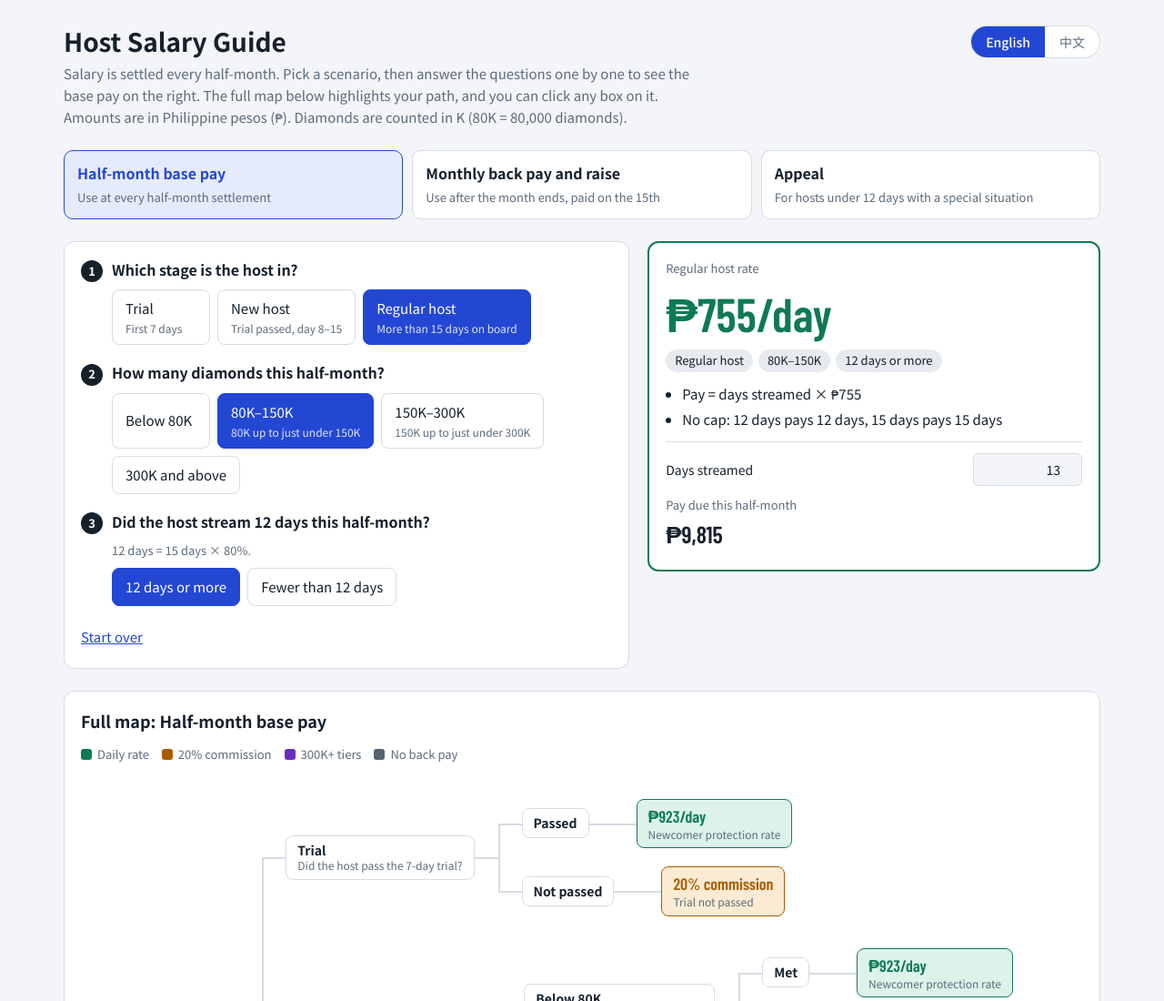
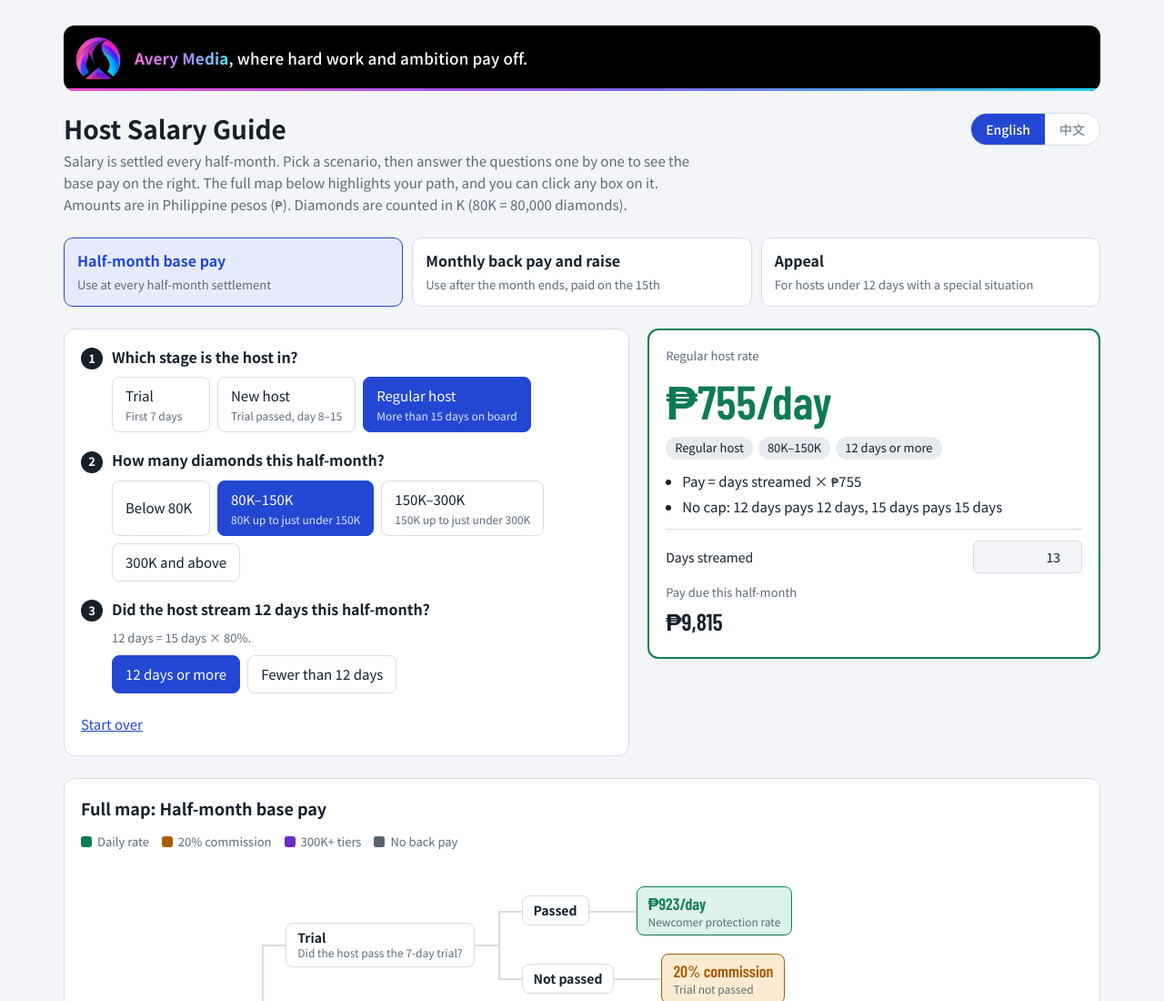
Before and after one commit to manyutiantang/manyutiantang.github.io, a plain HTML site: page index.html in a window 1280 px wide. Shown: the top 1100 px of the page at 91% size. Drawn offline with nearby package versions, Linux system fonts and the light colour scheme.

Commit message:
Add Avery Media logo and slogan banner
Co-Authored-By: Claude Fable 5.2 <noreply@anthropic.com>
Claude-Session: https://claude.ai/code/session_01NWCiqgJn3nS9Lpsi6qkCHv

```diff
--- a/index.html
+++ b/index.html
@@ -4,11 +4,12 @@
 <meta charset="utf-8">
 <meta name="viewport" content="width=device-width, initial-scale=1">
 <title>Host Salary Guide</title>
+<link rel="icon" type="image/png" href="favicon.png">
 <link rel="preconnect" href="https://fonts.googleapis.com">
 <link rel="preconnect" href="https://fonts.gstatic.com" crossorigin>
 <link href="https://fonts.googleapis.com/css2?family=Barlow+Condensed:wght@500;600&family=Noto+Sans+SC:wght@400;500;700&display=swap" rel="stylesheet">
 <style>
-/* layout: scenario tabs, stepper + result card, linked full map, reference tables */
+/* 布局思路：上方三选一的结算场景 → 左侧逐步选择、右侧结果卡 → 下方整张导图（与选择联动）→ 参考表 */
 :root{
   --bg:#F3F5F8; --panel:#FFFFFF; --ink:#15202B; --muted:#5C6B7A; --line:#D5DCE4;
   --accent:#2347D3; --accent-soft:#E6EBFC;
@@ -137,6 +138,12 @@ td.r,th.r{text-align:right;font-variant-numeric:tabular-nums;white-space:nowrap}
 .days div b{font-family:var(--font-num);font-size:16px}
 .note{color:var(--muted);font-size:13px}
 
+.brand{display:flex;align-items:center;gap:14px;background:#000;border-radius:12px;padding:10px 18px 10px 12px;position:relative;overflow:hidden}
+.brand::after{content:"";position:absolute;left:0;right:0;bottom:0;height:3px;background:linear-gradient(90deg,#F04FD0,#8B5CF6 50%,#22D3EE)}
+.brand img{width:52px;height:52px;flex:none;border-radius:50%}
+.brand p{color:#fff;font-size:17px;font-weight:500;line-height:1.35;letter-spacing:.01em;text-wrap:balance}
+.brand p b{font-weight:700;background:linear-gradient(90deg,#F772DB,#A78BFA 55%,#5EE0F5);-webkit-background-clip:text;background-clip:text;color:transparent}
+@media (max-width:480px){.brand p{font-size:15px}.brand img{width:44px;height:44px}}
 .top{display:flex;justify-content:space-between;align-items:flex-start;gap:16px;flex-wrap:wrap}
 .lang{display:inline-flex;border:1.5px solid var(--line);border-radius:999px;overflow:hidden;background:var(--panel);flex:none}
 .lang a,.lang span{padding:6px 16px;font-size:14px;font-weight:500;text-decoration:none;color:var(--muted)}
@@ -149,6 +156,7 @@ td.r,th.r{text-align:right;font-variant-numeric:tabular-nums;white-space:nowrap}
 </head>
 <body>
 <div class="wrap">
+  <div class="brand"><img src="logo.png" alt="Avery Media" width="52" height="52"><p lang="en"><b>Avery Media</b>, where hard work and ambition pay off.</p></div>
   <header class="top">
     <div><h1>Host Salary Guide</h1>
     <p class="lede">Salary is settled every half-month. Pick a scenario, then answer the questions one by one to see the base pay on the right. The full map below highlights your path, and you can click any box on it. Amounts are in Philippine pesos (₱). Diamonds are counted in K (80K = 80,000 diamonds).</p></div>
@@ -285,7 +293,7 @@ td.r,th.r{text-align:right;font-variant-numeric:tabular-nums;white-space:nowrap}
 const PER = "/day";
 const PCT = "20% commission";
 const NOPAY = "No back pay";
-
+// ---------- 结果 ----------
 const R = {
   new923:{big:"₱923"+PER,kind:"day",tag:"Newcomer protection rate",rate:923,lines:["Pay = days streamed × ₱923","No cap: every day streamed is paid"]},
   trial923:{big:"₱923"+PER,kind:"day",tag:"Newcomer protection rate",rate:923,lines:["HR decides whether the trial is passed. Attendance is not a requirement","Pay = days streamed × ₱923"]},
@@ -311,7 +319,7 @@ const R = {
   a1kTop:{big:"₱1,000"+PER,kind:"day",tag:"Appeal approved, 300K tier",rate:1000,lines:["Pay = days streamed × ₱1,000","If the half-month total reaches 300K, ₱13,000+ applies instead"]}
 };
 
-
+// ---------- 三棵树 ----------
 const att = (ok, okLabel, noLabel, q, hint) => ({q, hint, opts:[{l:okLabel, next:ok},{l:noLabel, next:R.pct}]});
 const dia = isNew => {
   const base = isNew ? R.new923 : R.old755;
@@ -366,7 +374,7 @@ const TREES = {
     start:[0,0,1,1]}
 };
 
-
+// ---------- 状态 ----------
 let cur = "half";
 const paths = {half:[...TREES.half.start], month:[...TREES.month.start], appeal:[...TREES.appeal.start]};
 const $ = id => document.getElementById(id);
```
Also changed, not shown: zh/index.html (+8 -0 lines), favicon.png (added), logo.png (added).
